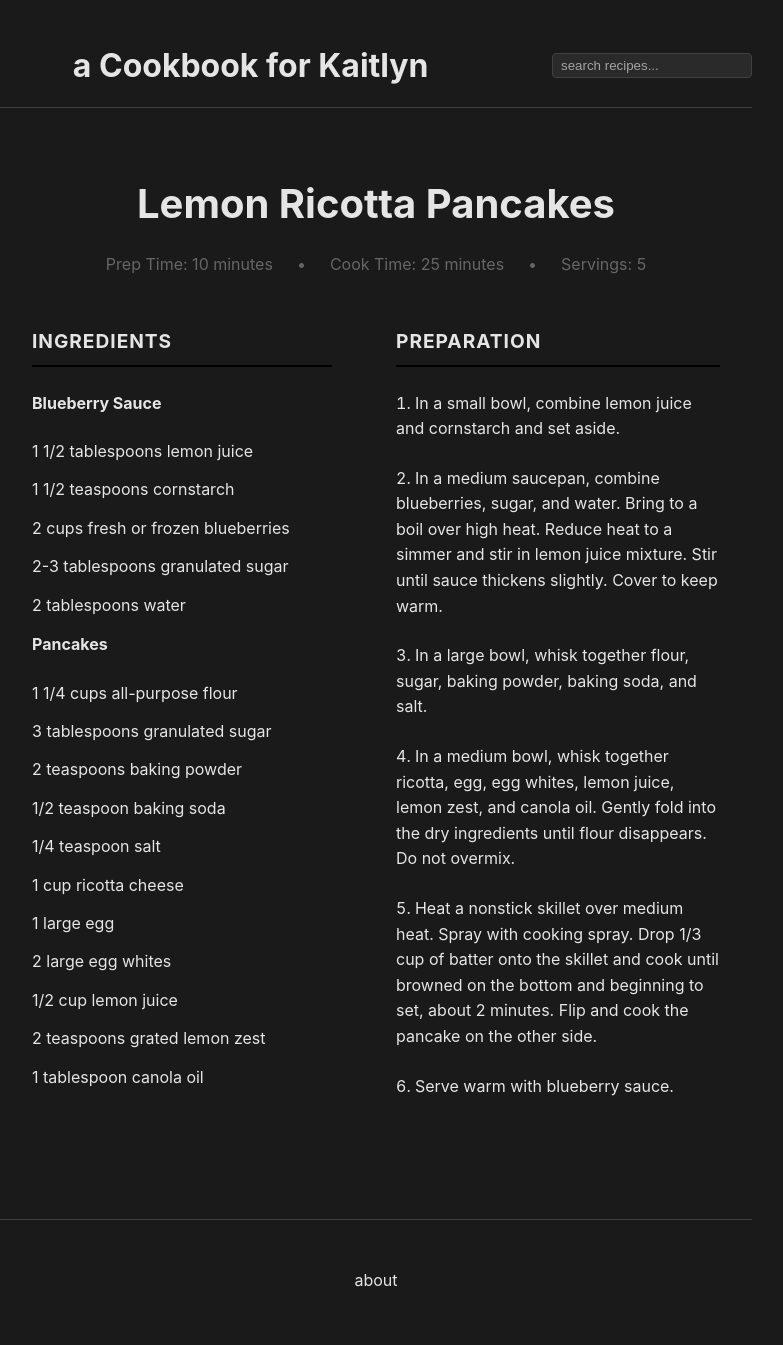
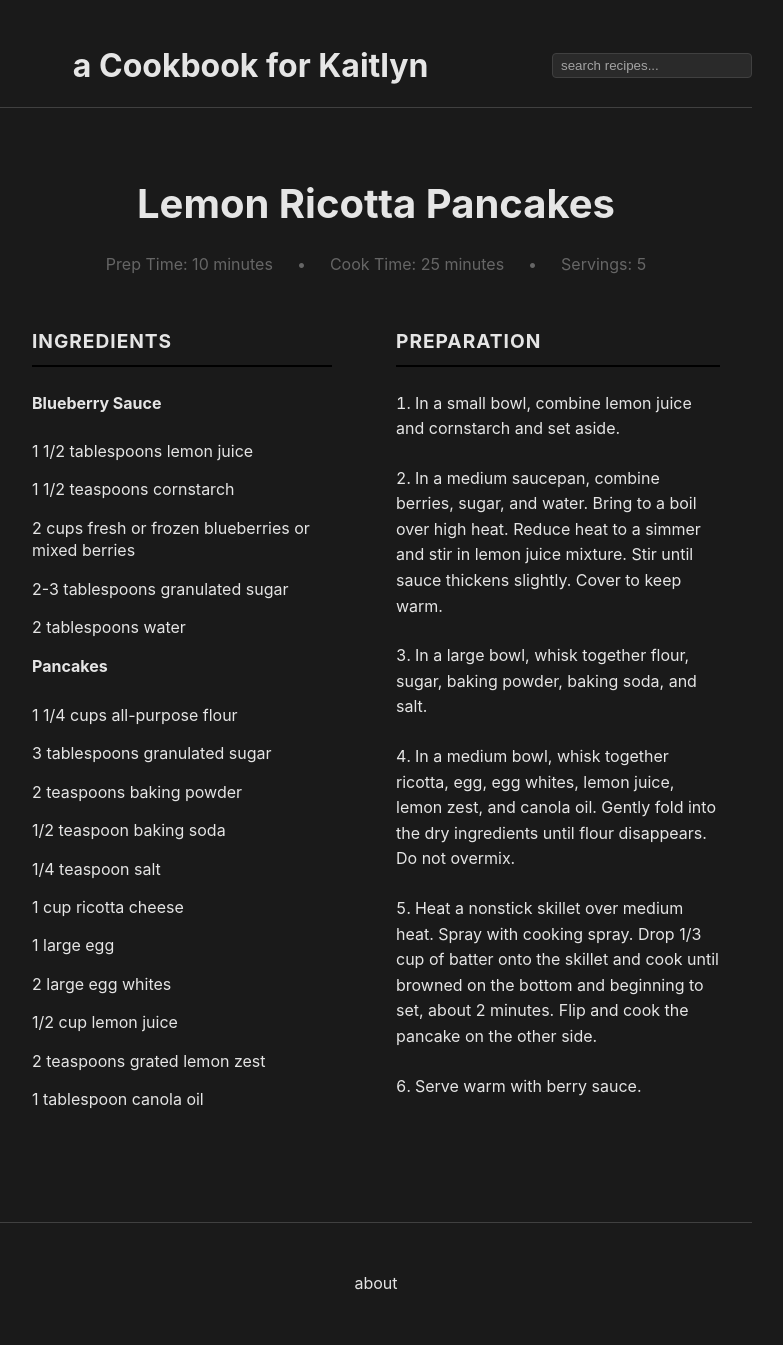
Before and after one commit to williamsca/recipes, a Jekyll site: the page built from _recipes/pancakes-lemon-ricotta.md, in a window 1280 px wide. Shown: the whole page, without its empty margins (264-1047 px from the left). Built offline with Jekyll 4.4.1, drawn with Linux system fonts in a browser that asks for light colours.

Commit message:
Update pancakes-lemon-ricotta.md

```diff
--- a/_recipes/pancakes-lemon-ricotta.md
+++ b/_recipes/pancakes-lemon-ricotta.md
@@ -11,7 +11,7 @@ ingredients: |
   **Blueberry Sauce**
   - 1 1/2 tablespoons lemon juice
   - 1 1/2 teaspoons cornstarch
-  - 2 cups fresh or frozen blueberries
+  - 2 cups fresh or frozen blueberries or mixed berries
   - 2-3 tablespoons granulated sugar
   - 2 tablespoons water
 
@@ -30,9 +30,9 @@ ingredients: |
 
 instructions: |
   1. In a small bowl, combine lemon juice and cornstarch and set aside.
-  2. In a medium saucepan, combine blueberries, sugar, and water. Bring to a boil over high heat. Reduce heat to a simmer and stir in lemon juice mixture. Stir until sauce thickens slightly. Cover to keep warm.
+  2. In a medium saucepan, combine berries, sugar, and water. Bring to a boil over high heat. Reduce heat to a simmer and stir in lemon juice mixture. Stir until sauce thickens slightly. Cover to keep warm.
   3. In a large bowl, whisk together flour, sugar, baking powder, baking soda, and salt.
   4. In a medium bowl, whisk together ricotta, egg, egg whites, lemon juice, lemon zest, and canola oil. Gently fold into the dry ingredients until flour disappears. Do not overmix.
   5. Heat a nonstick skillet over medium heat. Spray with cooking spray. Drop 1/3 cup of batter onto the skillet and cook until browned on the bottom and beginning to set, about 2 minutes. Flip and cook the pancake on the other side.
-  6. Serve warm with blueberry sauce.
+  6. Serve warm with berry sauce.
 ---
```
